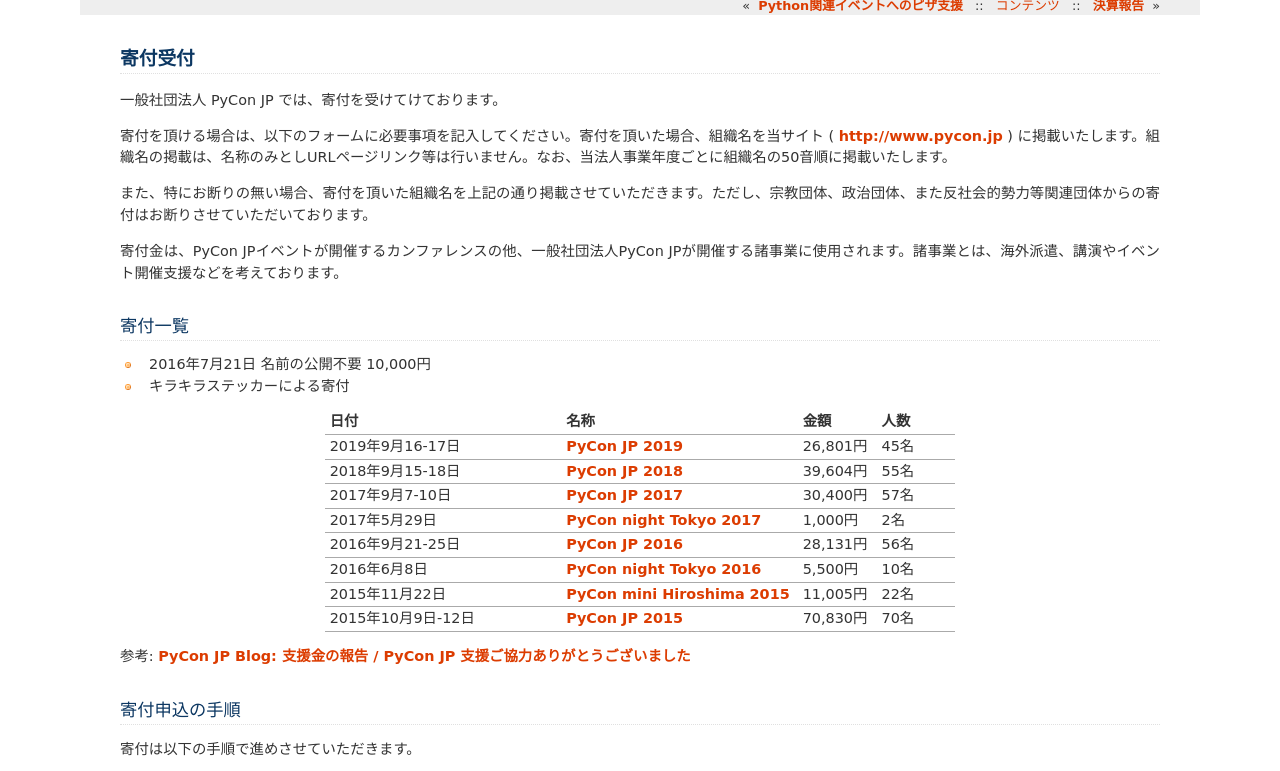
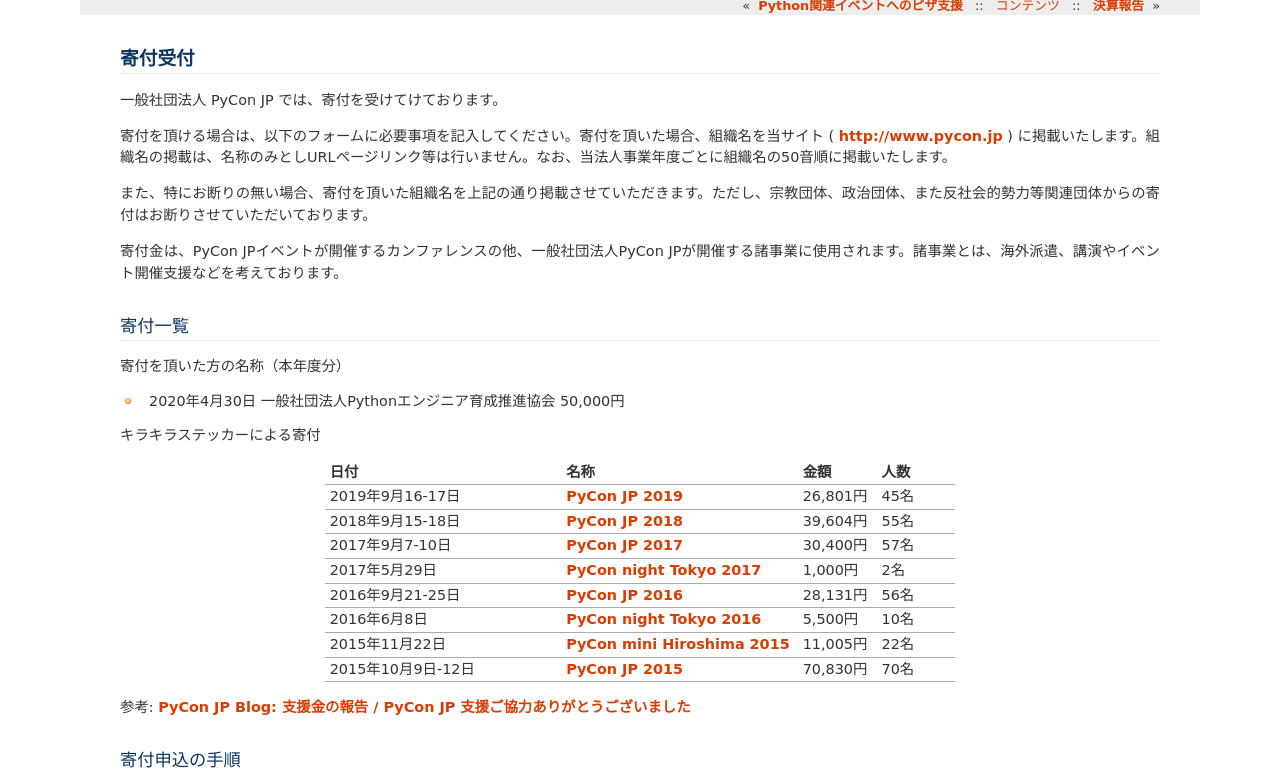
Before and after one commit to pyconjp/www.pycon.jp, a Sphinx documentation site: the page built from source/donation/index.rst, in a window 1280 px wide and 900 px high, cut to the strip 129-900 px from the top of the window. Built offline with Sphinx 7.4.7, drawn with Linux system fonts in a browser that asks for light colours.

Commit message:
ISSHA-1901 寄付分更新
https://pyconjp.atlassian.net/browse/ISSHA-1901 2020年4月30日 一般社団法人Pythonエンジニア育成推進協会 50,000円

```diff
--- a/source/donation/index.rst
+++ b/source/donation/index.rst
@@ -12,8 +12,12 @@
 
 寄付一覧
 ========
-- 2016年7月21日 名前の公開不要 10,000円
-- キラキラステッカーによる寄付
+
+寄付を頂いた方の名称（本年度分）
+
+- 2020年4月30日 一般社団法人Pythonエンジニア育成推進協会 50,000円
+
+キラキラステッカーによる寄付
 
 .. list-table::
    :header-rows: 1
```
